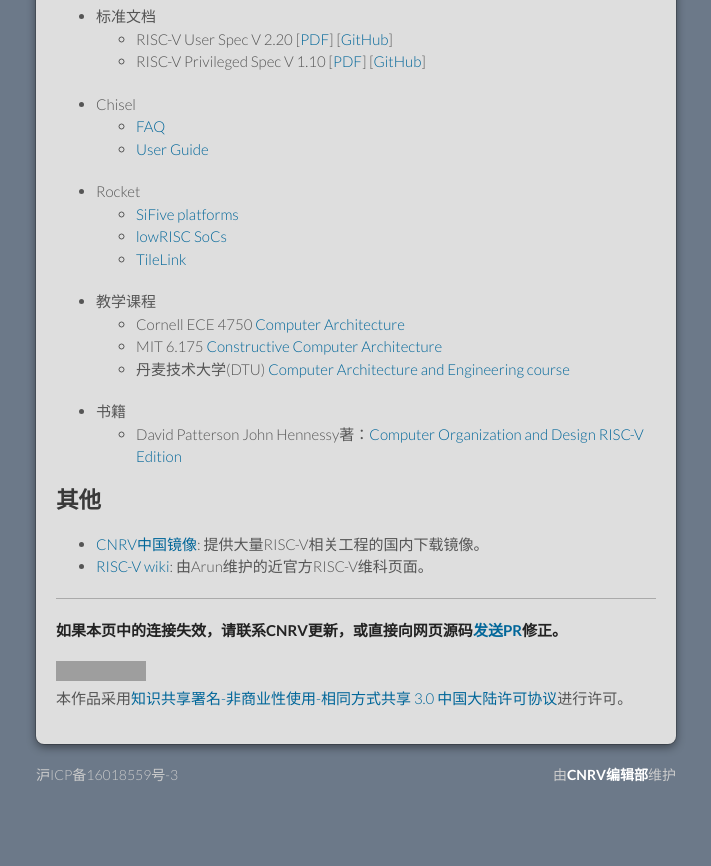
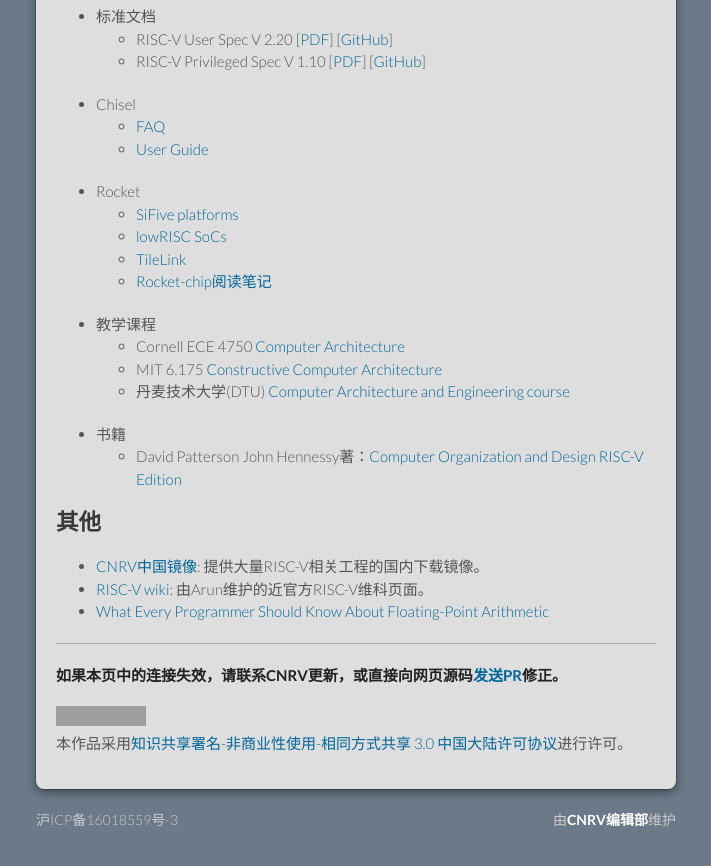
Before and after one commit to cnrv/home, a Jekyll site: the page built from resource.md, in a window 1280 px wide and 900 px high, scrolled down 2167 px. Shown: the top 866 px of the window, without its empty margins (284-995 px from the left). Built offline with Jekyll 4.4.1, drawn with Linux system fonts in a browser that asks for light colours; Markdown is read by kramdown in place of the engine named in the settings; comment, search, counter and statistics services are not loaded; our own code applies the rules of GitHub Pages for plain Markdown files; grey boxes are pictures that could not be loaded.

Commit message:
rocket-chip-read and floating guide

```diff
--- a/resource.md
+++ b/resource.md
@@ -128,6 +128,7 @@
   - [SiFive platforms](https://www.sifive.com/documentation/)
   - [lowRISC SoCs](http://www.lowrisc.org/docs/)
   - [TileLink](https://www.sifive.com/documentation/tilelink/tilelink-spec/)
+  - [Rocket-chip阅读笔记](https://github.com/cnrv/rocket-chip-read)
 
 
 + 教学课程
@@ -143,6 +144,7 @@
 
 + [CNRV中国镜像](https://github.com/cnrv/clone-helpers/blob/master/README.md): 提供大量RISC-V相关工程的国内下载镜像。
 + [RISC-V wiki](https://github.com/riscv/riscv-wiki/wiki): 由Arun维护的近官方RISC-V维科页面。
++ [What Every Programmer Should Know About Floating-Point Arithmetic](http://floating-point-gui.de/)
 
 ------------------------
 
```
